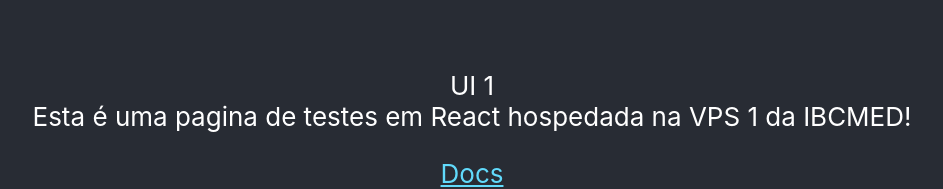
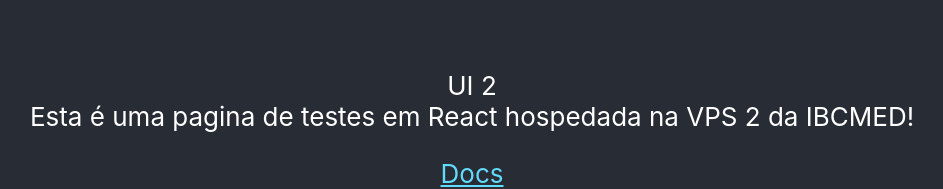
Before and after one commit to NicollasPrudencio/ui-react-testes2, a React (Create React App) app: page / in a window 1280 px wide. Shown: the part 444-633 px from the top of the page, without its empty margins (168-1111 px from the left). Built offline with nearby package versions, Linux system fonts and the light colour scheme.

Commit message:
initial commit

```diff
--- a/src/App.js
+++ b/src/App.js
@@ -4,7 +4,7 @@
 import './App.css';
 
 function App() {
-  const [pageTitle, setPageTitle] = useState('VPS1');
+  const [pageTitle, setPageTitle] = useState('VPS2');
   useEffect(() => {
     document.title = pageTitle;
   }, [pageTitle]);
@@ -18,9 +18,9 @@
       <header className="App-header">
         <img src={ibcmedlogo} className="App-logo" alt="logo" />
         <p>
-          UI 1
+          UI 2
           <br />
-          Esta é uma pagina de testes em React hospedada na VPS 1 da IBCMED!
+          Esta é uma pagina de testes em React hospedada na VPS 2 da IBCMED!
         </p>
         <a
           className="App-link"
```
